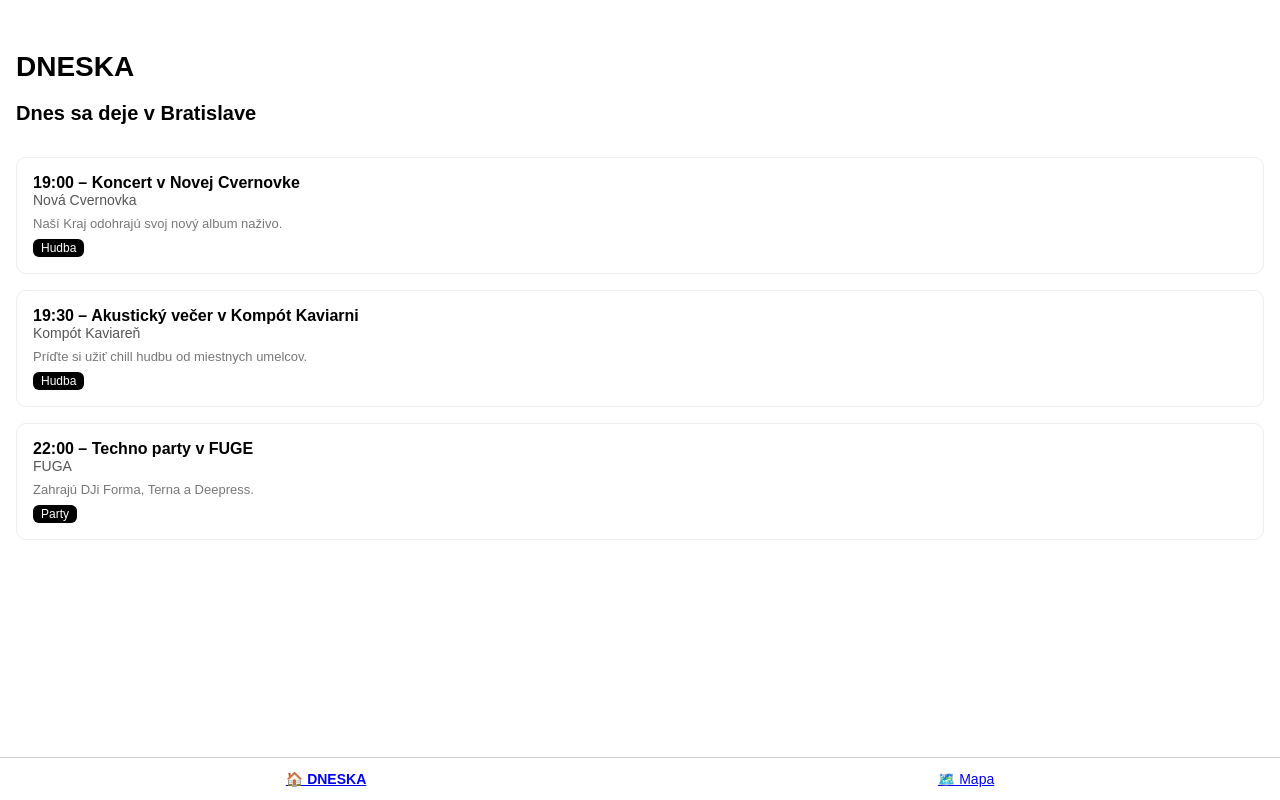
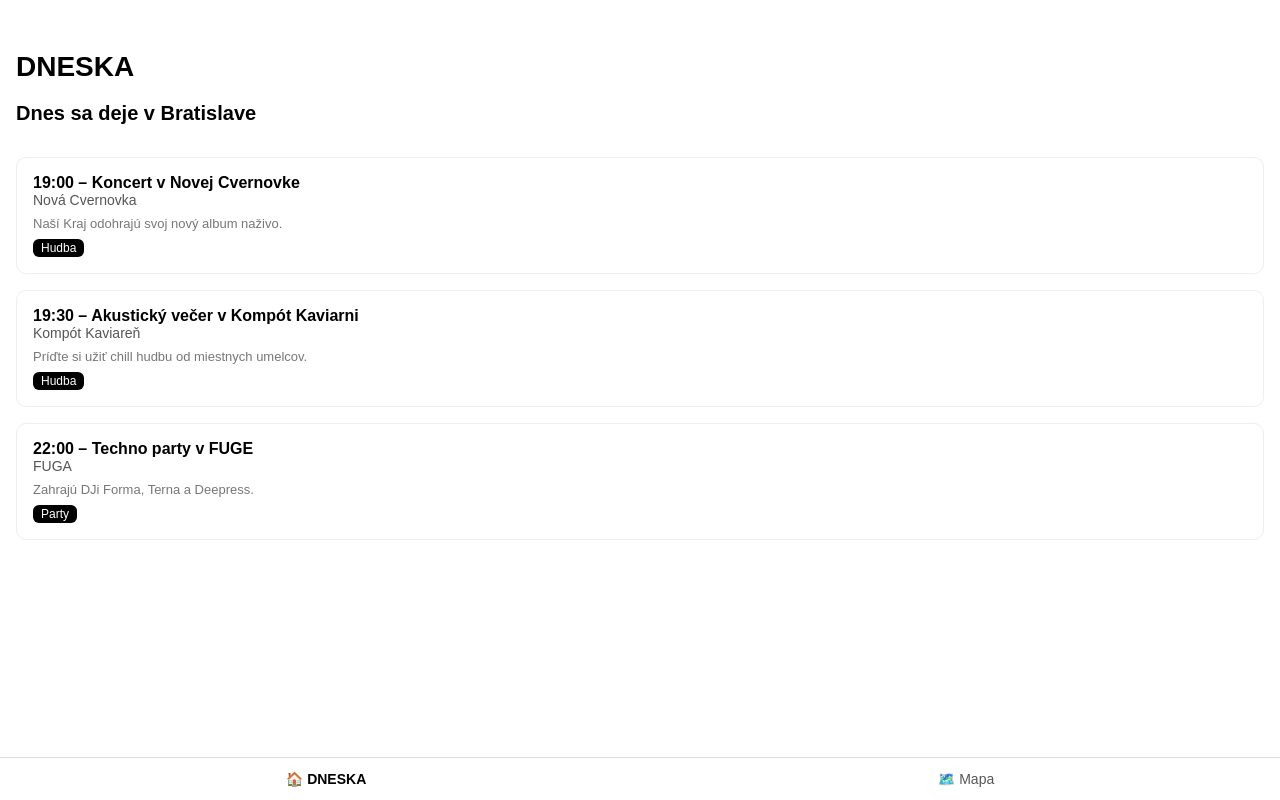
Before and after one commit to miroslavdnes/Dnes, a Next.js app: page / in a window 1280 px wide. Built offline with nearby package versions, Linux system fonts and the light colour scheme.

Commit message:
Update Footer.js

```diff
--- a/components/Footer.js
+++ b/components/Footer.js
@@ -1,10 +1,18 @@
-
 import Link from 'next/link';
 import { useRouter } from 'next/router';
 
 export default function Footer() {
   const router = useRouter();
-  const activeStyle = { fontWeight: 'bold', textDecoration: 'underline' };
+  const activeStyle = {
+    fontWeight: 'bold',
+    color: '#000'
+  };
+
+  const linkStyle = {
+    color: '#555',
+    textDecoration: 'none',
+    fontSize: '14px'
+  };
 
   return (
     <footer style={{
@@ -13,16 +21,16 @@ export default function Footer() {
       left: 0,
       width: '100%',
       background: '#fff',
-      borderTop: '1px solid #ccc',
+      borderTop: '1px solid #ddd',
       display: 'flex',
       justifyContent: 'space-around',
       padding: '0.8rem 0',
-      fontSize: '14px'
+      zIndex: 100
     }}>
-      <Link href="/" style={router.pathname === '/' ? activeStyle : null}>
+      <Link href="/" style={router.pathname === '/' ? { ...linkStyle, ...activeStyle } : linkStyle}>
         🏠 DNESKA
       </Link>
-      <Link href="/mapa" style={router.pathname === '/mapa' ? activeStyle : null}>
+      <Link href="/mapa" style={router.pathname === '/mapa' ? { ...linkStyle, ...activeStyle } : linkStyle}>
         🗺️ Mapa
       </Link>
     </footer>
```
